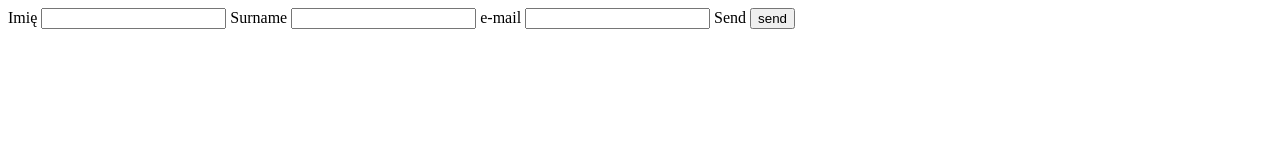
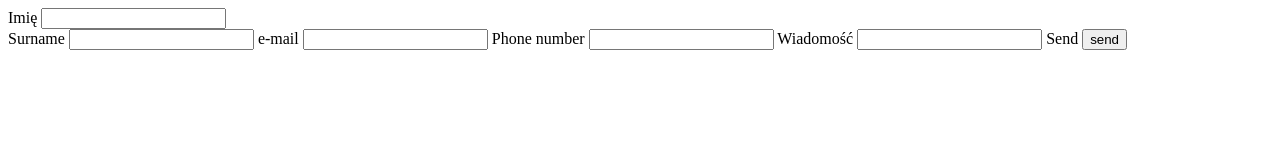
Before and after one commit to alinamat/alinamat.github.io, a plain HTML site: page warsztaty/formularz-html/index.html in a window 1280 px wide. Drawn offline with Linux system fonts and the light colour scheme.

Commit message:
add files

```diff
--- a/warsztaty/formularz-html/index.html
+++ b/warsztaty/formularz-html/index.html
@@ -9,7 +9,7 @@
 
     <form action="https://formspree.io/alina.pitaichuk@gmail.com" method="POST">
         <label for="imie">Imię</label>
-        <input type="text" name="imie" id="imie">
+        <input type="text" name="imie" id="imie"> <br>
 
         <label for="surname">Surname</label>
         <input type="surname" Surname="email" id=surname>
@@ -17,8 +17,15 @@
         <label for="email">e-mail</label>
         <input type="email" name="email" id=email>
 
+        <label for="phone-number">Phone number</label>
+        <input type="phone-number" name="phone-number" id=phone-number>
+
+        <label for="message">Wiadomość</label>
+        <input type="message" name="message" id=message>
+
+
         <label for="send">Send</label>
-        <input type="submit" value="send">
+        <input type="submit" value="send"> <br>
 
 
     </form>
--- a/warsztaty/projekt-do-poprawy/css/style.css
+++ b/warsztaty/projekt-do-poprawy/css/style.css
@@ -68,3 +68,5 @@ footer#contact > h2#contact-header {
 footer#contact > h2#contact-content {
     background-color: red;
 }
+
+/**/
--- a/warsztaty/stylowanie-formularz/style.css
+++ b/warsztaty/stylowanie-formularz/style.css
@@ -16,7 +16,10 @@ form label {
     display: block;
 }
 
-form textarea, form select, input[type="text"], input[type="email"] {
+form textarea,
+form select,
+input[type="text"],
+input[type="email"] {
     background-color: #2b4a64;
     width: 300px;
     height: 25px;
```
Also changed, not shown: warsztaty/stylowanie-formularz/index.html (+2 -1 lines), zadanie-domowe/zadanie-2/css/style.css (added).
